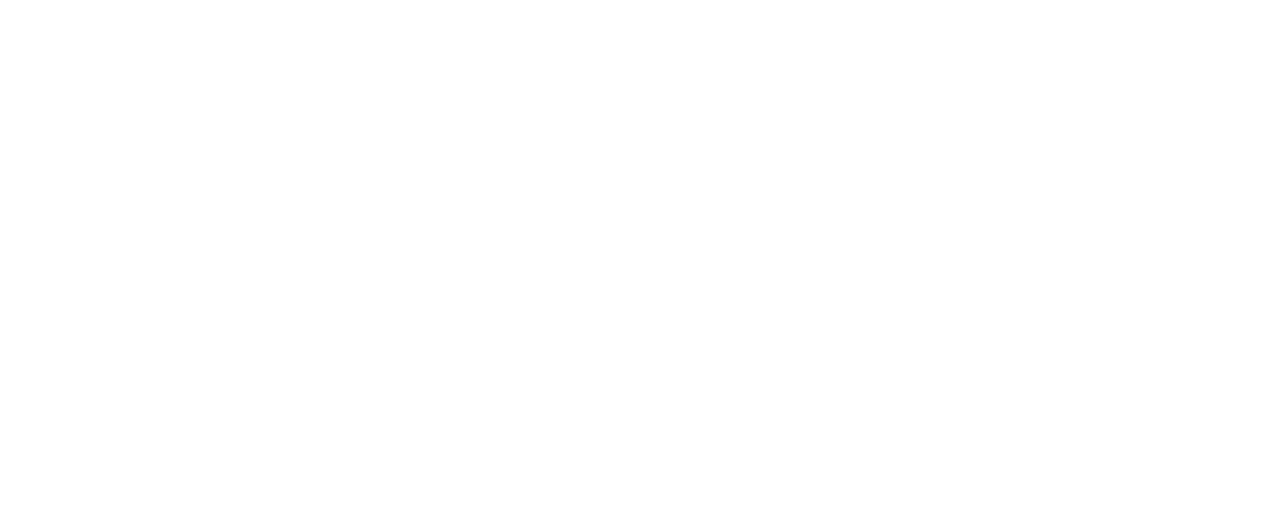
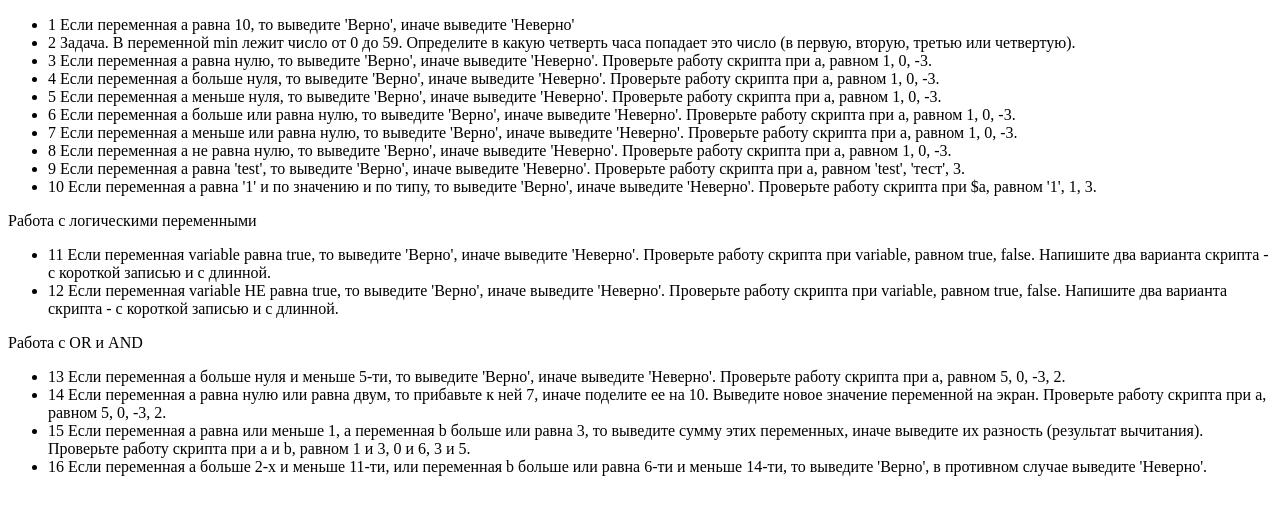
Before and after one commit to KrivobokRuslan/js_course, a plain HTML site: page index.html in a window 1280 px wide. Drawn offline with Linux system fonts and the light colour scheme; a script that the page names is missing.

Commit message:
if tasks

```diff
--- a/index.html
+++ b/index.html
@@ -5,6 +5,31 @@
     <title>Title</title>
 </head>
 <body>
+<ul>
+    <li>1 Если переменная a равна 10, то выведите 'Верно', иначе выведите 'Неверно'</li>
+    <li>2 Задача. В переменной min лежит число от 0 до 59.
+        Определите в какую четверть часа попадает это число (в первую, вторую, третью или четвертую).</li>
+    <li>3 Если переменная a равна нулю, то выведите 'Верно', иначе выведите 'Неверно'. Проверьте работу скрипта при a, равном 1, 0, -3.</li>
+    <li>4 Если переменная a больше нуля, то выведите 'Верно', иначе выведите 'Неверно'. Проверьте работу скрипта при a, равном 1, 0, -3.</li>
+    <li>5 Если переменная a меньше нуля, то выведите 'Верно', иначе выведите 'Неверно'. Проверьте работу скрипта при a, равном 1, 0, -3.</li>
+    <li>6 Если переменная a больше или равна нулю, то выведите 'Верно', иначе выведите 'Неверно'. Проверьте работу скрипта при a, равном 1, 0, -3.</li>
+    <li>7 Если переменная a меньше или равна нулю, то выведите 'Верно', иначе выведите 'Неверно'. Проверьте работу скрипта при a, равном 1, 0, -3.</li>
+    <li>8 Если переменная a не равна нулю, то выведите 'Верно', иначе выведите 'Неверно'. Проверьте работу скрипта при a, равном 1, 0, -3.</li>
+    <li>9 Если переменная a равна 'test', то выведите 'Верно', иначе выведите 'Неверно'. Проверьте работу скрипта при a, равном 'test', 'тест', 3.</li>
+    <li>10 Если переменная a равна '1' и по значению и по типу, то выведите 'Верно', иначе выведите 'Неверно'. Проверьте работу скрипта при $a, равном '1', 1, 3.</li>
+</ul>
+Работа с логическими переменными
+<ul>
+    <li>11 Если переменная variable равна true, то выведите 'Верно', иначе выведите 'Неверно'. Проверьте работу скрипта при variable, равном true, false. Напишите два варианта скрипта - с короткой записью и с длинной.</li>
+    <li>12 Если переменная variable НЕ равна true, то выведите 'Верно', иначе выведите 'Неверно'. Проверьте работу скрипта при variable, равном true, false. Напишите два варианта скрипта - с короткой записью и с длинной.</li>
+</ul>
+Работа с OR и AND
+<ul>
+    <li>13 Если переменная a больше нуля и меньше 5-ти, то выведите 'Верно', иначе выведите 'Неверно'. Проверьте работу скрипта при a, равном 5, 0, -3, 2.</li>
+    <li>14 Если переменная a равна нулю или равна двум, то прибавьте к ней 7, иначе поделите ее на 10. Выведите новое значение переменной на экран. Проверьте работу скрипта при a, равном 5, 0, -3, 2.</li>
+    <li>15 Если переменная a равна или меньше 1, а переменная b больше или равна 3, то выведите сумму этих переменных, иначе выведите их разность (результат вычитания). Проверьте работу скрипта при a и b, равном 1 и 3, 0 и 6, 3 и 5.</li>
+    <li>16 Если переменная a больше 2-х и меньше 11-ти, или переменная b больше или равна 6-ти и меньше 14-ти, то выведите 'Верно', в противном случае выведите 'Неверно'.</li>
+</ul>
 <script src="js/main.js"></script>
 </body>
 </html>
--- a/js/main.js
+++ /dev/null
@@ -1 +0,0 @@
-alert(1);
```
